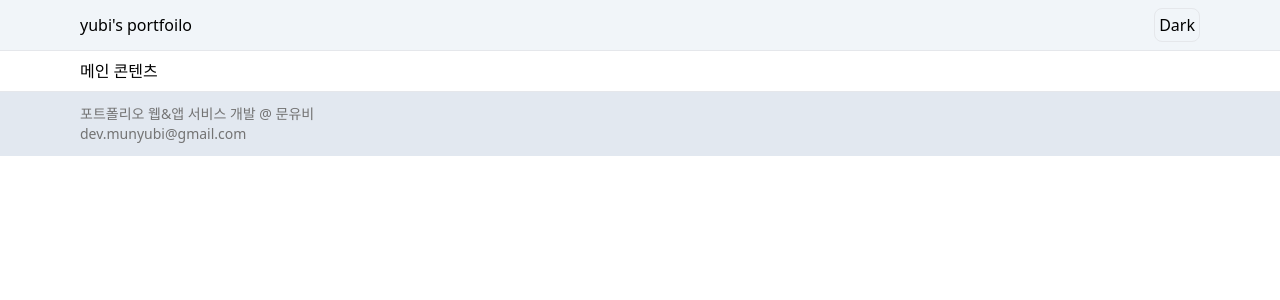
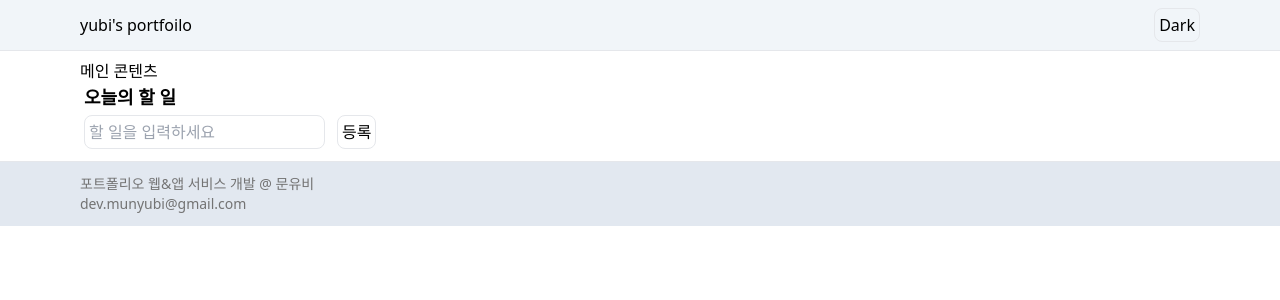
Before and after one commit to devyubi/moonyubi-portfolio, a React (Create React App) app: page / in a window 1280 px wide. Shown: the top 300 px of the page. Built offline with nearby package versions, Linux system fonts and the light colour scheme.

Commit message:
[feat] TodoWrite.tsx 컴포넌트 추가

```diff
--- a/src/pages/MainPage.tsx
+++ b/src/pages/MainPage.tsx
@@ -1,7 +1,17 @@
+import { useState } from 'react';
+import TodoWrite from '../todos/TodoWrite';
+import { TodoType } from '../todos/todoTypes';
+
 const MainPage = () => {
+  const [todos, setTodos] = useState<TodoType[]>([]);
+
+  const handleTodoUpdate = (newTodo: TodoType) => {
+    setTodos(prev => prev.map(todo => (todo.id === newTodo.id ? newTodo : todo)));
+  };
   return (
     <div className="px-20 py-2 bg-white text-black dark:bg-gray-600 dark:text-white">
       <main>메인 콘텐츠</main>
+      <TodoWrite setTodos={setTodos} handleTodoUpdate={handleTodoUpdate} />
     </div>
   );
 };
--- /dev/null
+++ b/src/todos/TodoList.tsx
@@ -0,0 +1,5 @@
+const TodoList = () => {
+  return <div>TodoList</div>;
+};
+
+export default TodoList;
--- a/src/todos/TodoWrite.tsx
+++ b/src/todos/TodoWrite.tsx
@@ -1,5 +1,57 @@
-const TodoWrite = () => {
-  return <div>TodoWrite</div>;
+import { useState } from 'react';
+import { TodoType } from './todoTypes';
+
+type TodoWriteProps = {
+  setTodos: React.Dispatch<React.SetStateAction<TodoType[]>>;
+  handleTodoUpdate: (newTodo: TodoType) => void;
+};
+
+const TodoWrite = ({ setTodos, handleTodoUpdate }: TodoWriteProps) => {
+  const [title, setTitle] = useState<string>('');
+
+  // 타이틀 변경시 onChange 이벤트 처리
+  const handleChange = (e: React.ChangeEvent<HTMLInputElement>) => {
+    setTitle(e.target.value);
+  };
+
+  // 새 할일 등록
+  const handleAdd = () => {
+    const trimmedTitle = title.trim();
+    if (!trimmedTitle) return; // 공백 입력 금지
+
+    const newTodo: TodoType = {
+      id: Date.now().toString(),
+      title: trimmedTitle,
+      completed: false,
+    };
+
+    handleTodoUpdate(newTodo); // 부모 state에 전달
+    setTitle(''); // 입력창 비우기
+  };
+
+  // 엔터 키 입력 처리
+  const handleKeyDown = (e: React.KeyboardEvent<HTMLInputElement>) => {
+    if (e.key === 'Enter') {
+      handleAdd();
+    }
+  };
+
+  return (
+    <div>
+      <h2 className="font-bold text-lg ml-1">오늘의 할 일</h2>
+      <input
+        className="border p-1 rounded-lg m-1 dark:text-black"
+        type="text"
+        value={title}
+        onChange={handleChange}
+        onKeyDown={handleKeyDown}
+        placeholder="할 일을 입력하세요"
+      />
+      <button className="border p-1 rounded-lg ml-2" onClick={handleAdd}>
+        등록
+      </button>
+    </div>
+  );
 };
 
 export default TodoWrite;
--- /dev/null
+++ b/src/todos/todoTypes.ts
@@ -0,0 +1,10 @@
+// type 정의
+export type TodoType = { id: string; title: string; completed: boolean };
+
+// interface 정의
+
+export interface ITodoType {
+  id: string;
+  title: string;
+  completed: boolean;
+}
```
Also changed, not shown: 1 other file (tests, documents, lock files or other folders).
